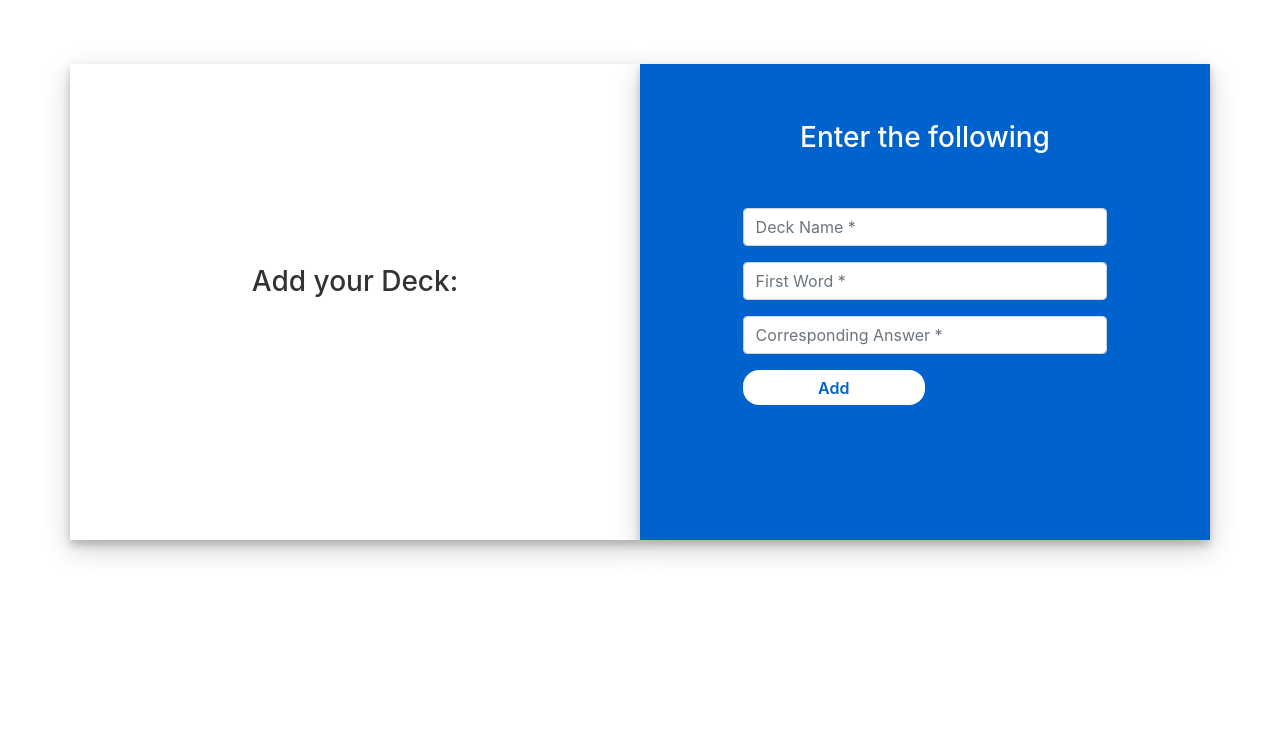
After one commit to Subhrajyoti-Dutta/IITM-MAD-1, a Flask app: page /deck/1/add in a window 1280 px wide. The commit adds this page. Shown: the top 735 px of the page. Run offline with Flask 2, Linux system fonts and the light colour scheme; some libraries are stand-ins or nearby versions.

Commit message:
timely update

```diff
--- a/Project/app.py
+++ b/Project/app.py
@@ -1,7 +1,7 @@
 from flask import render_template,request,url_for,redirect
 from flask_sqlalchemy import SQLAlchemy
 from flask_restful import Resource, Api
-from models import LoginHandler, Decks, Record, app, db, newFlashCards
+from models import LoginHandler, Decks, Record, app, db, newFlashCards, UserData
 
 deck_dict = dict()
 
@@ -67,10 +67,38 @@ def cardManager(user_id, deck_no, card_no):
 	deckName = deck.deck_name
 	cards = deck_dict[deckName].query.filter_by(sl_no = card_no).first()
 	if cards is not None:
-		return render_template('cards.html',deck_name = deckName.capitalize(), card_word = cards.card_word.capitalize(), card_ans = cards.card_ans.capitalize() )
+		return render_template('cards.html',deck_name = deckName.capitalize(), card_word = cards.card_word.capitalize(), card_ans = cards.card_ans.capitalize(),deck_no=deck_no,card_no=int(card_no),userName=user_id )
 	else:
 		return redirect(f'/deck/{user_id}')
 
+@app.route("/deck/<user_id>/add", methods=["GET","POST"])
+def editdeck(user_id):
+	print("111")
+	if request.method == "POST":
+		print("222")
+		new_deck_name = request.form['deck-name']
+		new_deck = deck_dict[new_deck_name] = newFlashCards(new_deck_name)
+		db.create_all()
+		insert_deck_name = Decks(deck_name = new_deck_name)
+		db.session.add(insert_deck_name)
+		db.session.commit()
+		a = new_deck(card_word = request.form['first-word'], card_ans = request.form['corresponding-answer'])
+		db.session.add(a)
+		db.session.commit()
+		return redirect(f'/deck/{user_id}')
+	else:
+		print("333")
+		return render_template('adddeck.html',user_id=user_id)
+
+@app.route('/deck/<user_id>/<deck_no>/review/<card_no>/<hardness>/next/<next_card_no>')
+def difficulty(user_id, deck_no, card_no, hardness, next_card_no):
+	diff_lvl = {'difficult': 3, 'medium': 2, 'easy': 1}
+	UserData.query.filter_by(user_id = user_id, deck_no = deck_no, card_no = card_no).delete()
+	db.session.commit()
+	new_card = UserData(user_id = user_id, deck_no = deck_no, card_no = card_no, diff = diff_lvl[hardness])
+	db.session.add(new_card)
+	db.session.commit()
+	return redirect(f'/deck/{user_id}/{deck_no}/review/{next_card_no}')
 
 if __name__ == "__main__":
-	app.run(debug=True, port=8080)
+	app.run(debug=True)
--- /dev/null
+++ b/Project/static/adddeck.css
@@ -0,0 +1,61 @@
+.login-container {
+    margin-top: 5%;
+    margin-bottom: 5%;
+}
+
+.login-form-1 {
+    padding: 5%;
+    box-shadow: 0 5px 8px 0 rgba(0, 0, 0, 0.2), 0 9px 26px 0 rgba(0, 0, 0, 0.19);
+}
+
+.login-form-1 h3 {
+    text-align: center;
+    color: #333;
+}
+
+.login-form-2 {
+    padding: 5%;
+    background: #0062cc;
+    box-shadow: 0 5px 8px 0 rgba(0, 0, 0, 0.2), 0 9px 26px 0 rgba(0, 0, 0, 0.19);
+}
+
+.login-form-2 h3 {
+    text-align: center;
+    color: #fff;
+}
+
+.login-container form {
+    padding: 10%;
+}
+
+.btnSubmit {
+    width: 50%;
+    border-radius: 1rem;
+    padding: 1.5%;
+    border: none;
+    cursor: pointer;
+}
+
+.login-form-1 .btnSubmit {
+    font-weight: 600;
+    color: #fff;
+    background-color: #0062cc;
+}
+
+.login-form-2 .btnSubmit {
+    font-weight: 600;
+    color: #0062cc;
+    background-color: #fff;
+}
+
+.login-form-2 .ForgetPwd {
+    color: #fff;
+    font-weight: 600;
+    text-decoration: none;
+}
+
+.login-form-1 .ForgetPwd {
+    color: #0062cc;
+    font-weight: 600;
+    text-decoration: none;
+}
--- /dev/null
+++ b/Project/templates/adddeck.html
@@ -0,0 +1,44 @@
+<html>
+
+<head>
+    <link href="https://maxcdn.bootstrapcdn.com/bootstrap/4.1.1/css/bootstrap.min.css" rel="stylesheet" id="bootstrap-css">
+    <!-- <link href="adddeck.css" rel="stylesheet" id="login-css"> -->
+    <link href="{{url_for('static',filename='adddeck.css')}}" rel="stylesheet" id="login-css">
+    <script src="https://maxcdn.bootstrapcdn.com/bootstrap/4.1.1/js/bootstrap.min.js"></script>
+    <script src="https://cdnjs.cloudflare.com/ajax/libs/jquery/3.2.1/jquery.min.js"></script>
+</head>
+
+<body>
+    <div class="container login-container">
+        <div class="row">
+            <div class="col-md-6 login-form-1">
+                <br>
+                <br>
+                <br>
+                <br>
+                <br>
+                <br>
+                <h3>Add your Deck:</h3>
+            </div>
+            <div class="col-md-6 login-form-2">
+                <h3>Enter the following</h3>
+                <form method='post' action="/deck/{{user_id}}/add">
+                    <div class="form-group">
+                        <input type="text" class="form-control" placeholder="Deck Name *" name="deck-name" value="" />
+                    </div>
+                    <div class="form-group">
+                        <input type="text" class="form-control" placeholder="First Word *" name="first-word" value="" />
+                    </div>
+                    <div class="form-group">
+                        <input type="text" class="form-control" placeholder="Corresponding Answer *" name="corresponding-answer" value="" />
+                    </div>
+                    <div class="form-group">
+                        <input type="submit" class="btnSubmit" value="Add" />
+                    </div>
+                </form>
+            </div>
+        </div>
+    </div>
+</body>
+
+</html>
--- a/Project/templates/cards.html
+++ b/Project/templates/cards.html
@@ -40,9 +40,9 @@
             </div>
             <div class="col-md-4">
                 <h2>Review :</h2><br><br>
-                <button type="button" class="button btn btn-primary button-review">EASY</button>
-                <button type="button" class="button btn btn-primary button-edit">MEDIUM</button>
-                <button type="button" class="button btn btn-primary button-delete">DIFFICULT</button>
+                <button type="button" class="button btn btn-primary button-review"><a href="/deck/{{userName}}/{{deck_no}}/review/{{card_no}}/easy/next/{{card_no+1}}">EASY</a></button>
+                <button type="button" class="button btn btn-primary button-edit"><a href="/deck/{{userName}}/{{deck_no}}/review/{{card_no}}/medium/next/{{card_no+1}}">MEDIUM</a></button>
+                <button type="button" class="button btn btn-primary button-delete"><a href="/deck/{{userName}}/{{deck_no}}/review/{{card_no}}/difficult/next/{{card_no+1}}">DIFFICULT</a></button>
 
             </div>
         </div>
```
Also changed, not shown: Project/models.py (+9 -3 lines), Project/static/cards.css (+10 -0 lines), Project/static/deck.css (+10 -0 lines), Project/templates/adddeck.css (added, +61 -0 lines), Project/templates/deck.html (deleted, +0 -153 lines), Project/templates/deck2.html (+29 -6 lines), Project/database.db, Project/static/bgimg.jpg (added).
